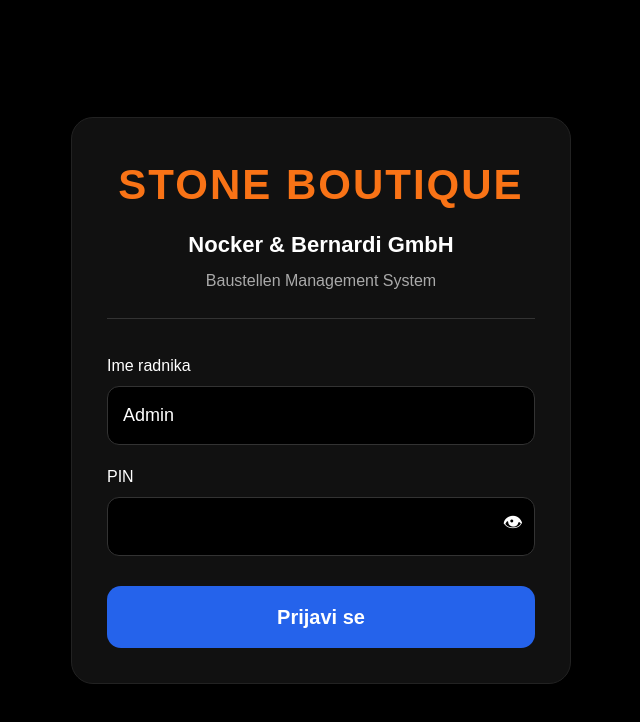
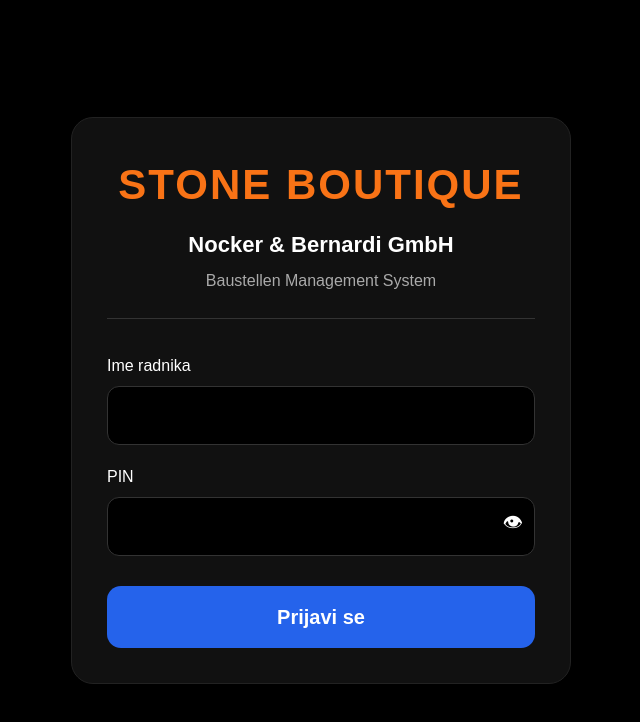
Before and after one commit to Hidajetg/Hidajet-Goletic, a Next.js app: page /login in a window 1280 px wide. Shown: the top 722 px of the page, without its empty margins (319-959 px from the left). Built offline with nearby package versions, Linux system fonts and the light colour scheme; no server answers.

Commit message:
fix cars permissions

```diff
--- a/app/login/page.tsx
+++ b/app/login/page.tsx
@@ -3,7 +3,7 @@
 import { useState } from "react";
 
 export default function LoginPage() {
-  const [name, setName] = useState("Admin");
+  const [name, setName] = useState("");
   const [pin, setPin] = useState("");
   const [showPin, setShowPin] = useState(false);
 
```
